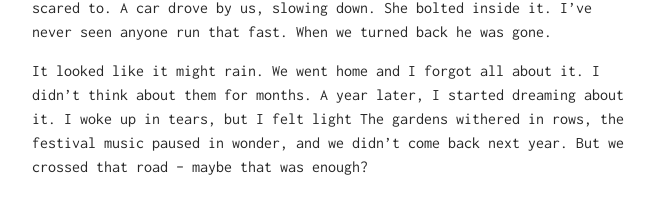
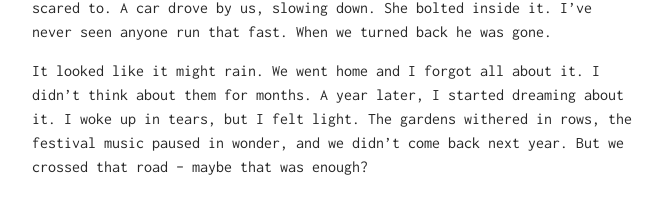
Before and after one commit to ordinarythings/ordinarythings.github.io, a Jekyll site: the page built from _posts/2019-05-11-paradise-on-the-ground.md, in a window 1280 px wide. Shown: the part 485-699 px from the top of the page, without its empty margins (308-970 px from the left). Built offline with Jekyll 4.4.1, drawn with Linux system fonts in a browser that asks for light colours.

```diff
--- a/_posts/2019-05-11-paradise-on-the-ground.md
+++ b/_posts/2019-05-11-paradise-on-the-ground.md
@@ -8,4 +8,4 @@ We saw them in the afterglow of a withering festival. Something about them didn'
 
 She saw it too. "He could beat you up," she whispered back.  We crossed the street and stood beside them, holding hands. He fidgeted. "Yo, can we help you. We're good here." I held my phone up and didn't say a word. I was too scared to. A car drove by us, slowing down. She bolted inside it. I've never seen anyone run that fast. When we turned back he was gone.
 
-It looked like it might rain. We went home and I forgot all about it. I didn't think about them for months. A year later, I started dreaming about it. I woke up in tears, but I felt light The gardens withered in rows, the festival music paused in wonder, and we didn't come back next year. But we crossed that road -- maybe that was enough?
+It looked like it might rain. We went home and I forgot all about it. I didn't think about them for months. A year later, I started dreaming about it. I woke up in tears, but I felt light. The gardens withered in rows, the festival music paused in wonder, and we didn't come back next year. But we crossed that road -- maybe that was enough?
```
